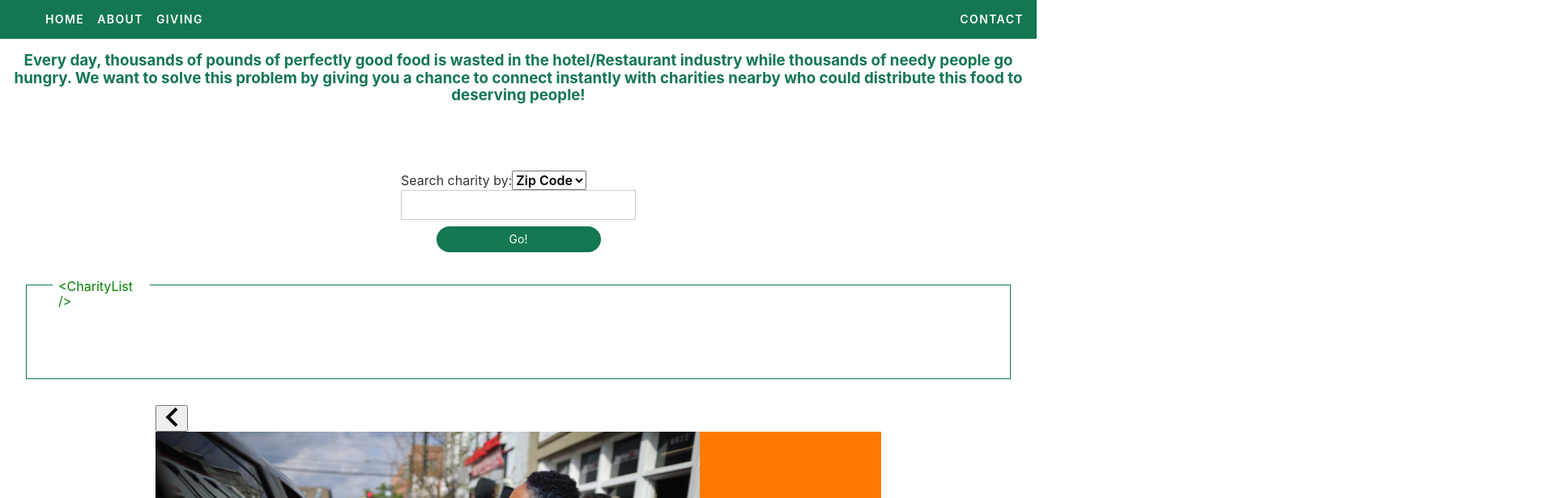
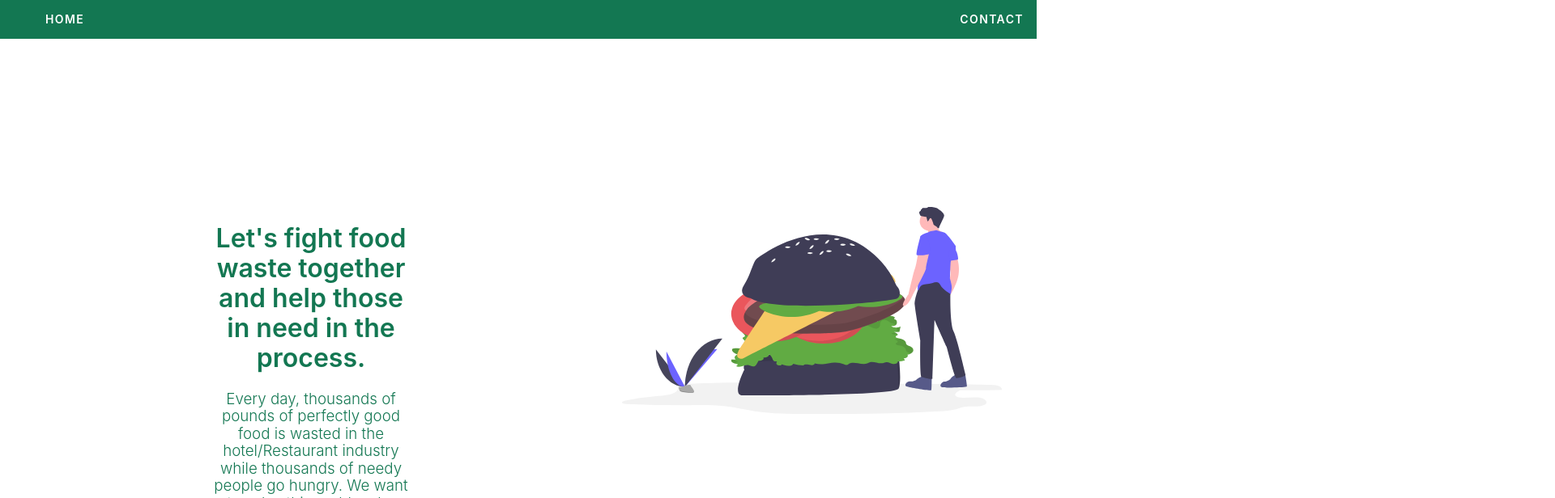
Before and after one commit to Abdul-Omar/charityAdvisor, a React (Create React App) app: page / in a window 1280 px wide. Shown: the top 616 px of the page at 81% size, 1920 px wide, since content can reach past the window. Built offline with nearby package versions, Linux system fonts and the light colour scheme.

Commit message:
polished interface

```diff
--- a/src/App.js
+++ b/src/App.js
@@ -6,12 +6,12 @@ import CharityList from './components/CharityList'
 import './App.css';
 import './Nav.css'
 import './Slide.css';
-
+import food from './Images/food.svg';
 
 
 const initialState = {
   input: '',
-  route:'',
+  route:'Home',
   hideSlideShow: false,
   list:[]
 }
@@ -25,7 +25,13 @@ class App extends Component {
   }
 
    onRouteChange = (route) => {
-
+    if( route == "Home"){
+      this.setState({route: "Home"});
+    }
+    else if( route == "Search"){
+      this.setState({route: "Search"});
+    }
+    else
       this.setState({route: route});
 
   }
@@ -39,13 +45,19 @@ class App extends Component {
   }
 
   render() {
-      const hideSlideShow = this.state;
+
+           const {route} = this.state;
+
     return (
 
-        <div>
             <div className="App flex">
-              <Navbar> </Navbar>
-              <h3 className="light-red dark-green orange mt5">
+              <Navbar onRouteChange= { this.onRouteChange}> </Navbar>
+
+              {route === "Home"?
+              <div className="flex">
+                <div className="ml7 mt7 w-20">
+                   <h1 className="light-red dark-green orange fw6">  Let's fight food waste together and help those in need in the process.</h1>
+                  <h3 className="light-red fw3 dark-green orange">
                       Every day, thousands of pounds of perfectly good food
                       is wasted in the hotel/Restaurant industry while
                       thousands of needy people go hungry.
@@ -55,21 +67,19 @@ class App extends Component {
                       distribute this food to deserving people!
                   </h3>
 
-          </div>
-          <div className="center">
-
-              <div>
-              <SearchBar getData={this.getDataFromSearchBar}/>
-
-              <CharityList data={this.state.list} />
-                    <SlideShow/>
+                  <button className="link  grow  w-25 white f6 pointer dim bg-dark-green br-pill"  onClick={() => this.onRouteChange('Search')}  >  Let's Go! </button>
               </div>
 
-
+              <img className=" h5 ml7 mt7" src={food}/>
           </div>
+          :
+          <div className ="center mt7 w-300" >
+             <SearchBar getData={this.getDataFromSearchBar}/>
+            <CharityList data={this.state.list}/>
           </div>
 
-
+      }
+      </div>
     );
   }
 }
--- a/src/components/Navbar.js
+++ b/src/components/Navbar.js
@@ -7,10 +7,8 @@ const Navbar = ({onRouteChange}) =>{
 return (
      <nav className="bg-dark-green w-100 top-bar fixed mt0 pa3">
          <ul className="main-nav dark-gray f6 fw6 ttu tracked ">
-            <li> <a  onClick={() => onRouteChange('home')} className=" link dim white  dib mr3" href="#" title="Home">Home</a> </li>
-            <li> <a onClick={() => onRouteChange('about')}  className=" link dim white dib mr3" href="#" title="About">About</a> </li>
-            <li> <a onClick={() => onRouteChange('teaching')} className="  link  dim white pr3 dib" href="#" title="About">Giving</a></li>
-            <li className="Push"><a onClick={() => onRouteChange('contact')} className="link Push dim  white" href="#" title="contact">contact</a></li>
+            <li> <a  onClick={() => onRouteChange('Home')} className=" link dim white  dib mr3" href="#" title="Home">Home</a> </li>
+            <li className="Push"><a onClick={() => onRouteChange('Home')} className="link Push dim  white" href="#" title="contact">contact</a></li>
         </ul>
      </nav>
   );
--- a/src/components/charityList.js
+++ b/src/components/charityList.js
@@ -15,8 +15,8 @@ class CharityList extends React.Component {
      	//console.log(this.props.data);
 		return (
 			    <div>
-		         <div className="  ba b--dark-green charityList">
-          			<span className="charityListText">&#x3C;CharityList /&#x3E;</span>
+		         <div className=" b--dark-green charityList">
+          			<span className="charityListText"> CharityList</span>
           			 <div>
           				{list.map((charity, index) =>
 
```
Also changed, not shown: src/Images/food.svg (added). Lines whose indentation alone changed are shown as unchanged.
